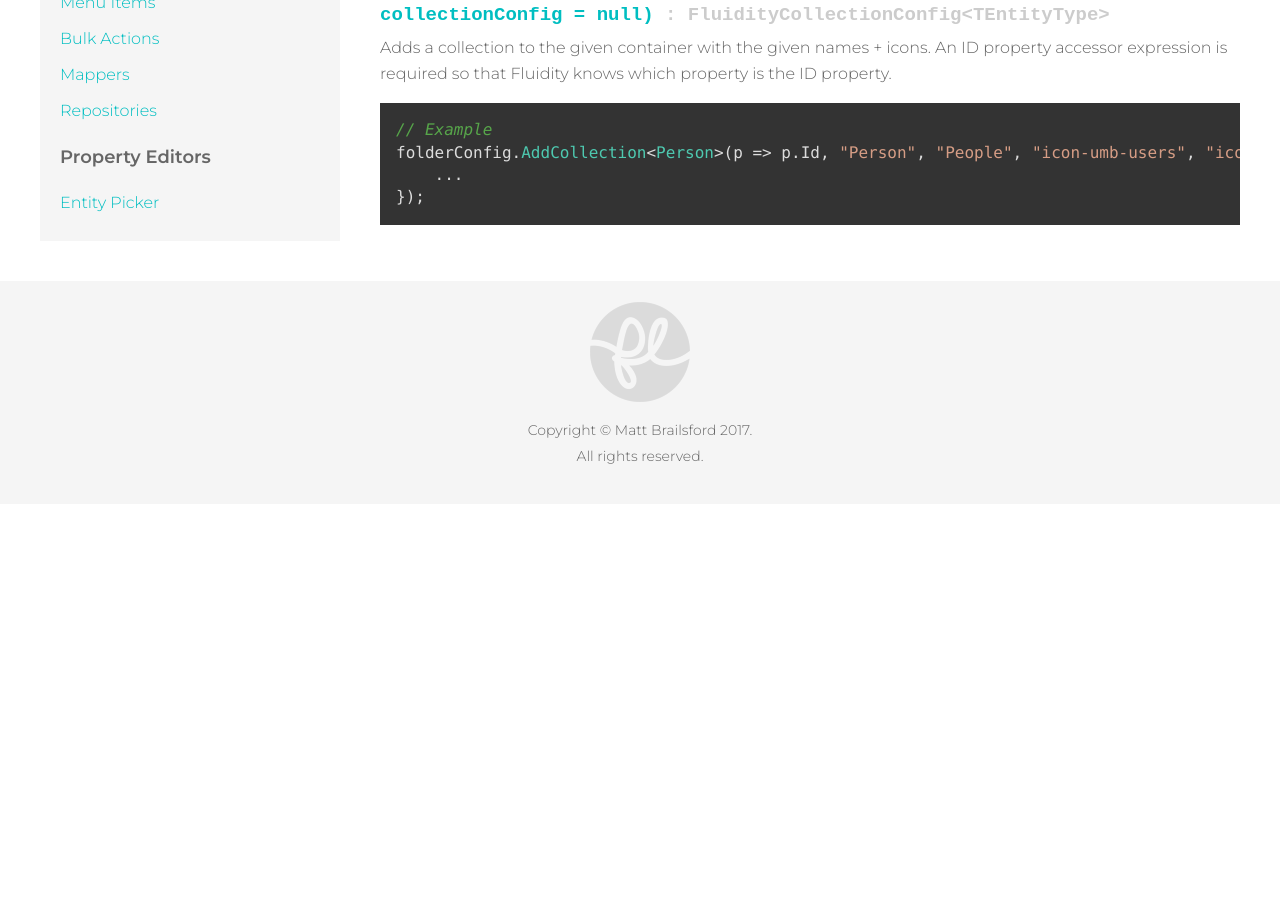
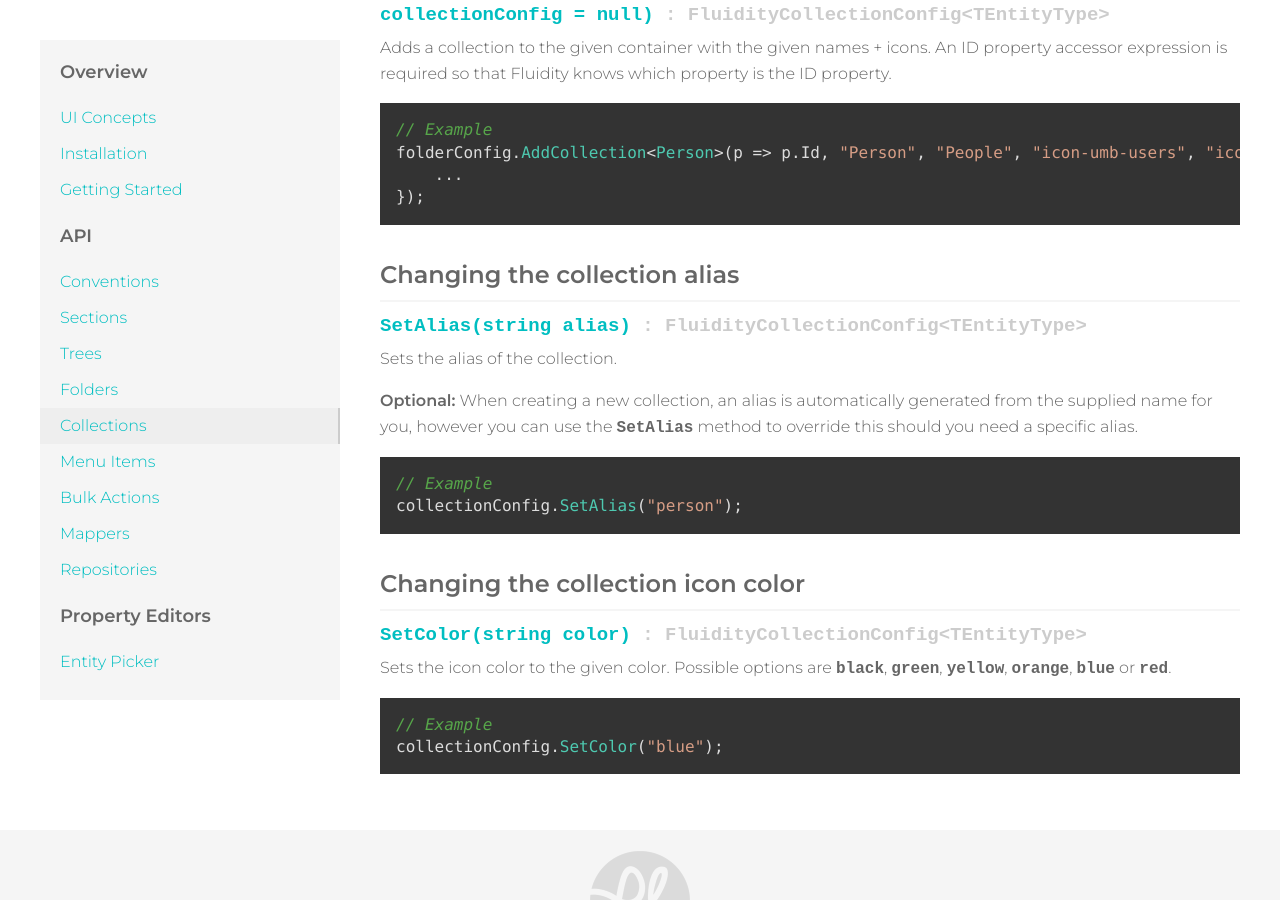
Before and after one commit to mattbrailsford/umbraco-fluidity, a Jekyll site: the page built from docs/_pages/02-api-04-collections.md, in a window 1280 px wide and 900 px high, scrolled down 951 px. Built offline with Jekyll 4.4.1, drawn with Linux system fonts in a browser that asks for light colours; before the commit the page ends 1455 px from its top, so only the background shows below that.

Commit message:
Set color docs

`````diff
--- a/docs/_pages/02-api-04-collections.md
+++ b/docs/_pages/02-api-04-collections.md
@@ -36,3 +36,31 @@
     ...
 });
 ````
+
+### Changing the collection alias
+{: .mt}
+
+#### SetAlias(string alias) *: FluidityCollectionConfig&lt;TEntityType&gt;*
+{: .signature}
+
+Sets the alias of the collection.
+
+**Optional:** When creating a new collection, an alias is automatically generated from the supplied name for you, however you can use the `SetAlias` method to override this should you need a specific alias.
+
+````csharp
+// Example
+collectionConfig.SetAlias("person");
+````
+
+### Changing the collection icon color
+{: .mt}
+
+#### SetColor(string color) *: FluidityCollectionConfig&lt;TEntityType&gt;*
+{: .signature}
+
+Sets the icon color to the given color.  Possible options are `black`, `green`, `yellow`, `orange`, `blue` or `red`.
+
+````csharp
+// Example
+collectionConfig.SetColor("blue");
+````
`````
